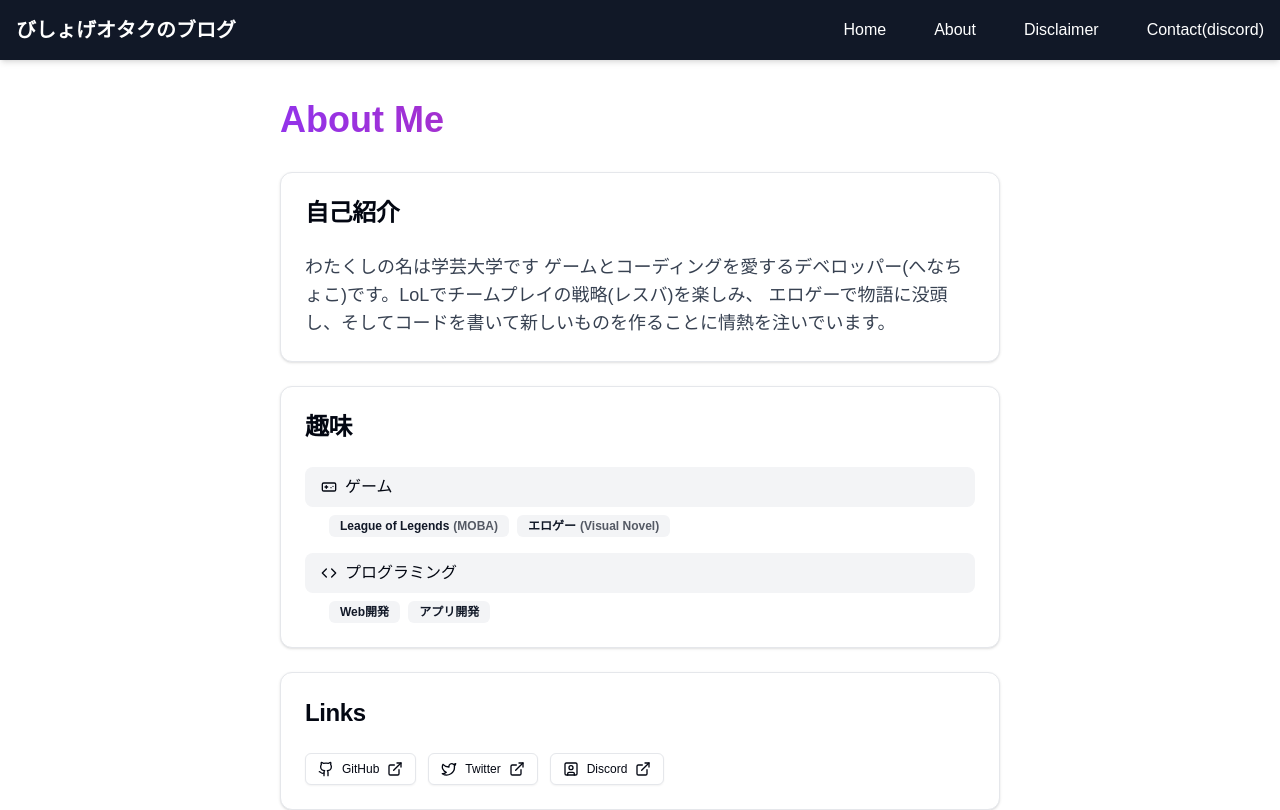
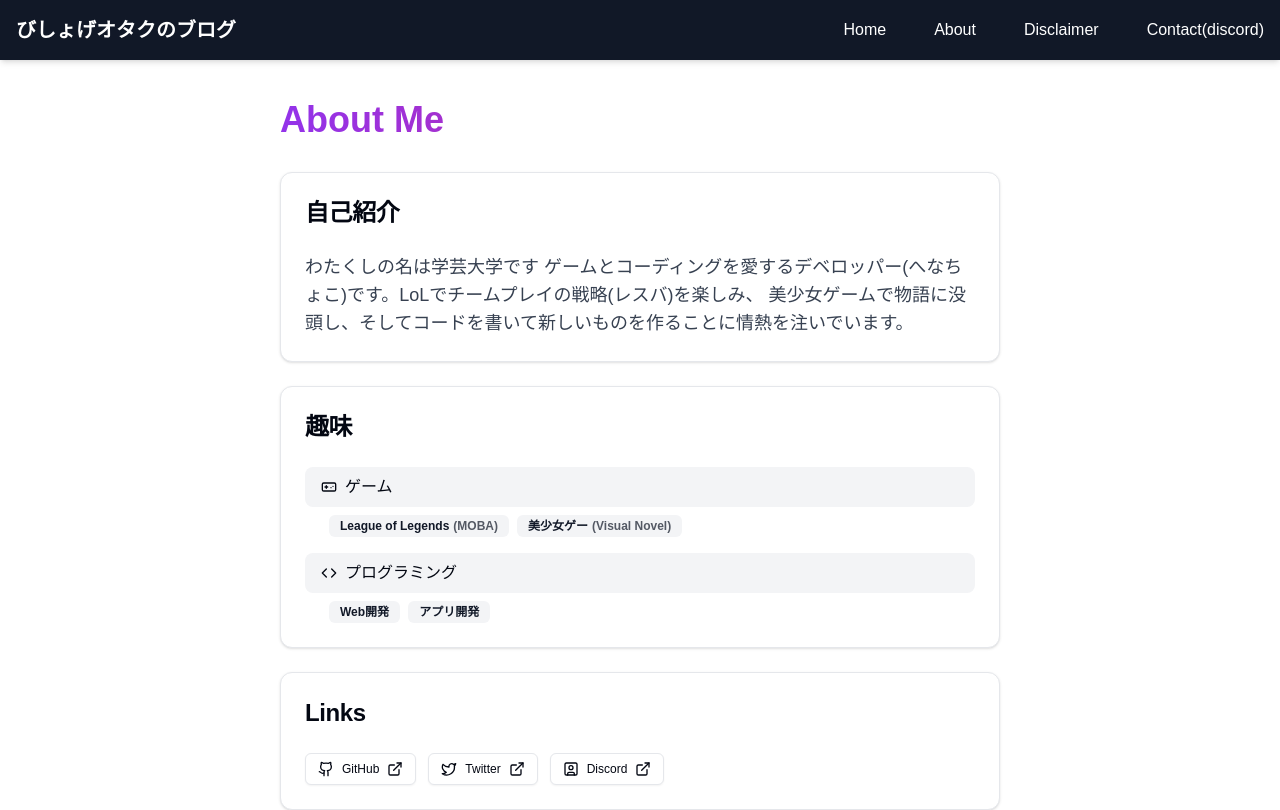
Before and after one commit to mirinnano/Webproject, a Next.js app: page /about in a window 1280 px wide. Shown: the top 810 px of the page. Built offline with nearby package versions, Linux system fonts and the light colour scheme.

Commit message:
広告が通るようにしたたぶん

```diff
--- a/app/about/page.tsx
+++ b/app/about/page.tsx
@@ -21,7 +21,7 @@ export default function About() {
             name: "ゲーム",
             details: [
                 { name: "League of Legends", type: "MOBA" },
-                { name: "エロゲー", type: "Visual Novel" },
+                { name: "美少女ゲー", type: "Visual Novel" },
 
             ]
         },
@@ -55,7 +55,7 @@ export default function About() {
                         <p className="text-lg text-gray-700 dark:text-gray-300">
                             わたくしの名は学芸大学です
                             ゲームとコーディングを愛するデベロッパー(へなちょこ)です。LoLでチームプレイの戦略(レスバ)を楽しみ、
-                            エロゲーで物語に没頭し、そしてコードを書いて新しいものを作ることに情熱を注いでいます。
+                            美少女ゲームで物語に没頭し、そしてコードを書いて新しいものを作ることに情熱を注いでいます。
                         </p>
                     </CardContent>
                 </Card>
--- a/app/posts/[slug]/page.tsx
+++ b/app/posts/[slug]/page.tsx
@@ -87,16 +87,16 @@ export default async function Post({ params }: PostProps) {
                         crossOrigin="anonymous"></script>
 
 
-                <title>{post.frontmatter.title} | 旅とエロゲ</title>
+                <title>{post.frontmatter.title} | 旅とびしょげ</title>
 
 
                 <meta name="description"
-                      content={post.frontmatter.description || '旅とエロゲ、そして技術の話をします。エロゲの聖地巡礼やおすすめ作品を紹介！'}/>
+                      content={post.frontmatter.description || '旅とびしょげ、そして技術の話をします。びしょげの聖地巡礼やおすすめ作品を紹介！'}/>
 
 
                 <meta property="og:title" content={post.frontmatter.title}/>
                 <meta property="og:description"
-                      content={post.frontmatter.description || '旅とエロゲ、そして技術の話をします。'}/>
+                      content={post.frontmatter.description || '旅とびしょげ、そして技術の話をします。'}/>
                 <meta property="og:image"
                       content={post.frontmatter.thumbnail || 'https://example.com/default-thumbnail.jpg'}/>
                 <meta property="og:image:width" content="1200"/>
@@ -108,7 +108,7 @@ export default async function Post({ params }: PostProps) {
                 <meta name="twitter:card" content="summary_large_image"/>
                 <meta name="twitter:title" content={post.frontmatter.title}/>
                 <meta name="twitter:description"
-                      content={post.frontmatter.description || '旅とエロゲ、そして技術の話をします。'}/>
+                      content={post.frontmatter.description || '旅とびしょげ、そして技術の話をします。'}/>
                 <meta name="twitter:image"
                       content={post.frontmatter.thumbnail || 'https://example.com/default-thumbnail.jpg'}/>
 
```
